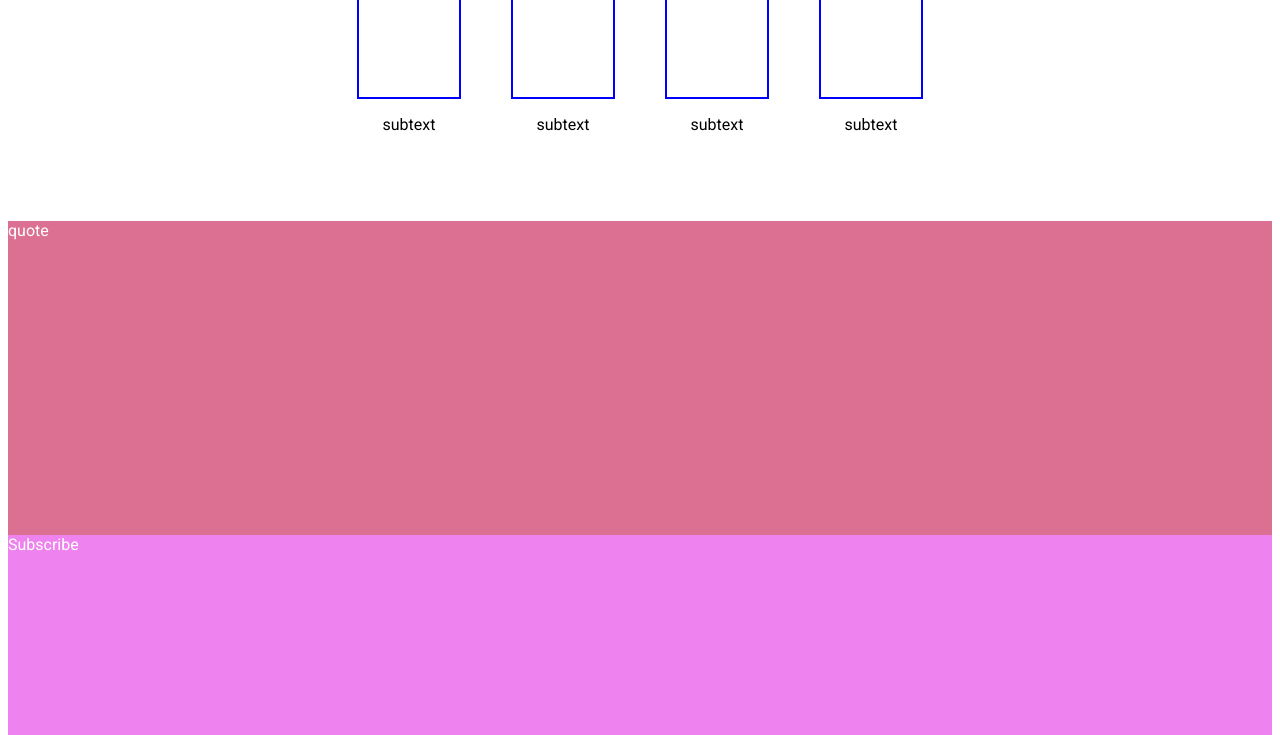
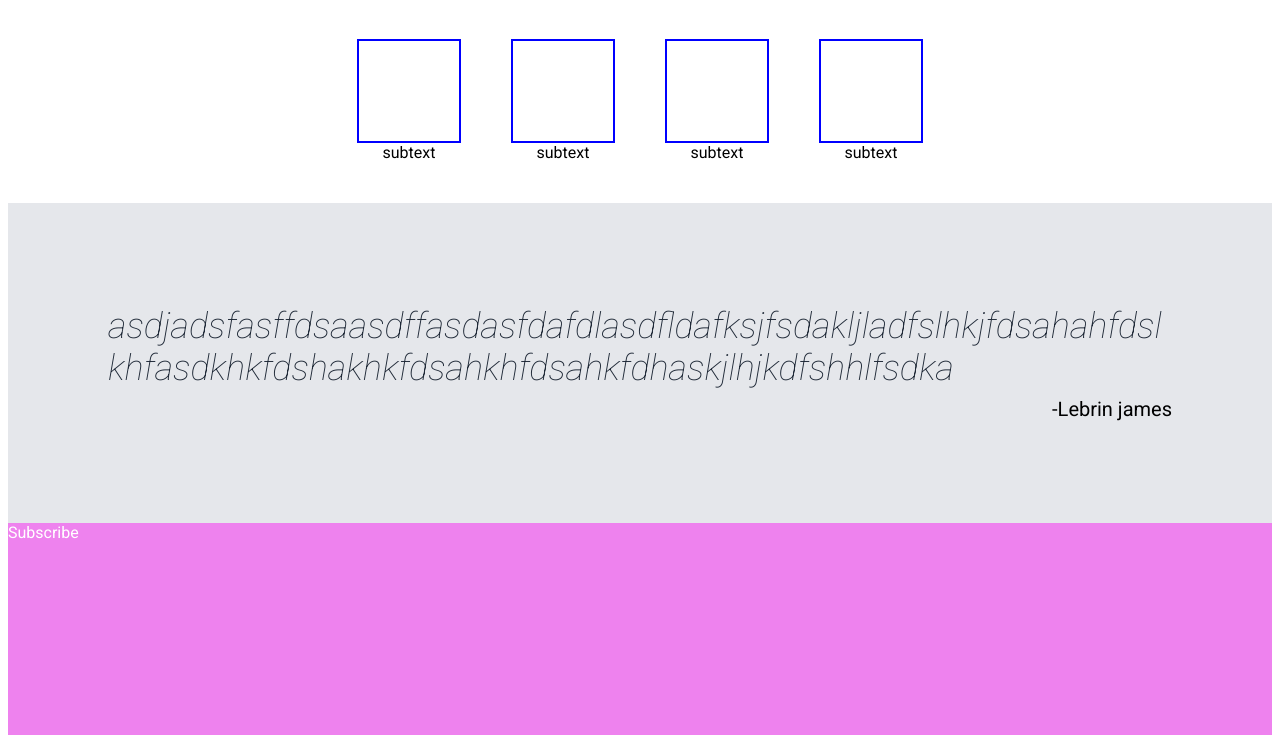
Before and after one commit to 42plat0/landing-page, a plain HTML site: page index.html in a window 1280 px wide. Shown: the part 445-1180 px from the top of the page. Drawn offline with Linux system fonts and the light colour scheme.

Commit message:
add quote section, update info section
add a quote section with container and author of the quote, which isnt specific yet. also updated info container, included paragraph, now it aligns perfectly center inside a div

```diff
--- a/index.html
+++ b/index.html
@@ -34,7 +34,7 @@
         </div>
         </div>
         <div class="info">
-            <div class="text-header-info">This is Important info</div>
+            <div class="text-header-info"><p> This is Important info </p></div>
             <div class="imagebox">
                 <div class="info">
                     <div class="image"></div>
@@ -54,7 +54,12 @@
                 </div>
             </div>
         </div>
-        <div class="quote">quote</div>
+        <div class="quote">
+            <div class="quote-container">
+                <div class="quote-text">asdjadsfasffdsaasdffasdasfdafdlasdfldafksjfsdakljladfslhkjfdsahahfdslkhfasdkhkfdshakhkfdsahkhfdsahkfdhaskjlhjkdfshhlfsdka</div>
+                <div class="quote-text-author">-Lebrin james</div>
+            </div>
+        </div>
         <div class="subscribe">Subscribe</div>
         <div class="footer">Copyright © The Odin Project 2023</div>
     </div>
--- a/style.css
+++ b/style.css
@@ -32,13 +32,14 @@ html, body, .site{
     display:flex;
     flex-direction: column;
     align-items: center;
-    padding-top: 30px;
-    gap: 16px;
+    justify-content: center;
+
 }
 .imagebox{
     display:flex;
     gap: 50px;
     flex-wrap:wrap;
+    flex: 1;
 }
 .image{
     width: 100px;
@@ -52,10 +53,32 @@ html, body, .site{
     font-size:36px;
     font-weight:bolder;
     color: #1F2937;
-    justify-self: flex-end;
 }
 .quote{
-    background: palevioletred;
+    background: #E5E7EB;
+    display: flex;
+}
+.quote-container{
+    display:flex;
+    flex-direction: column;
+    justify-content: center;
+    padding: 0 100px;
+    gap: 8px;
+}
+.quote-text{
+    font-size: 36px;
+    font-style: italic;
+    color: #1F2937;
+    text-wrap:wrap;
+    max-width: max-content;
+    word-break: break-all;
+    font-weight: lighter;
+}
+.quote-text-author{
+    align-self: flex-end;
+    font-size: 20px;
+    color:black;
+    font-weigh:bold;
 }
 .subscribe{
     background: violet;
@@ -63,6 +86,7 @@ html, body, .site{
 .footer{
     background: yellow;
 }
+
 a{
     color: white;
     text-decoration: none;
```
